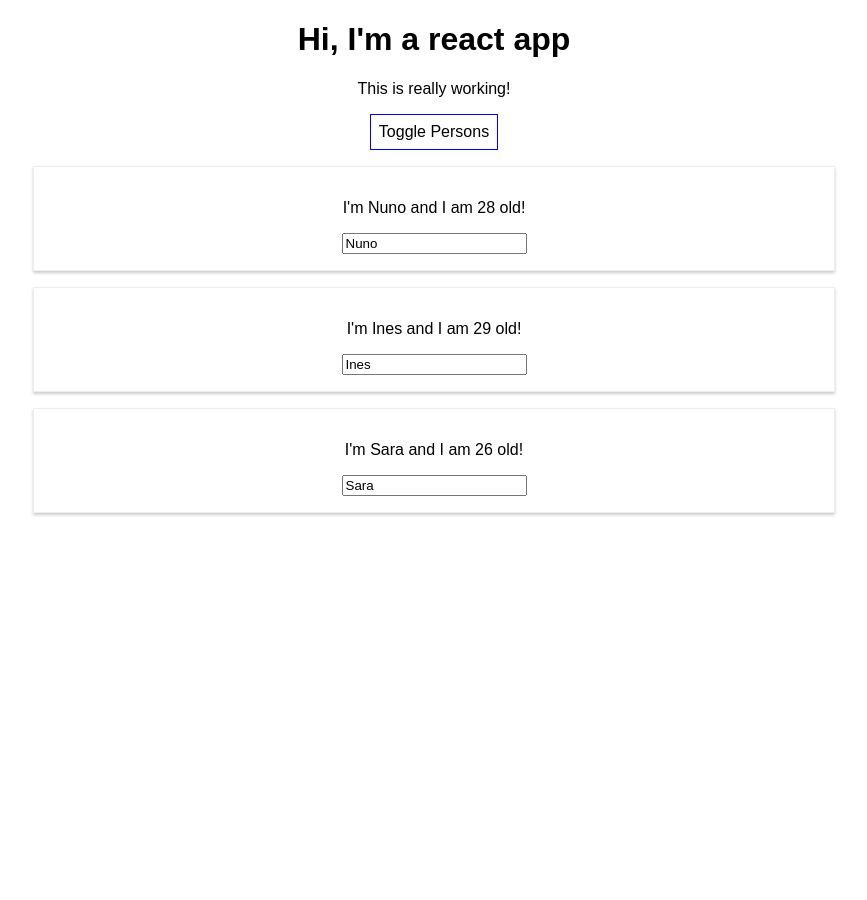
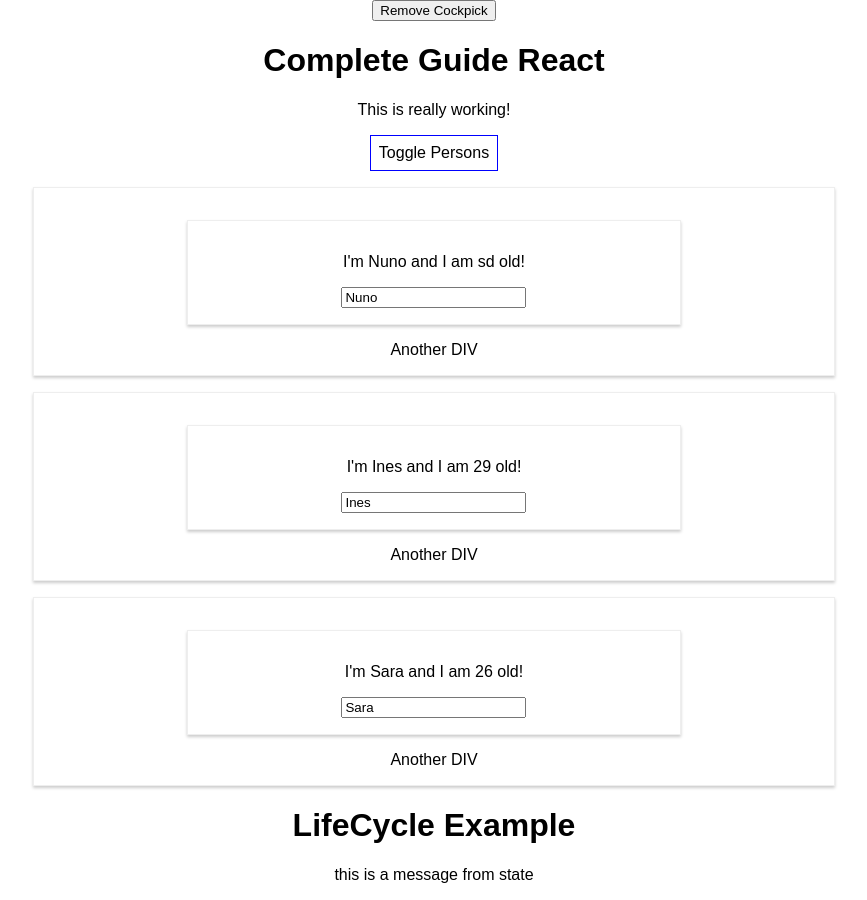
Before and after one commit to nbentoneves/react-guide, a React (Create React App) app: page / in a window 1280 px wide. Both pictures are taken after a click on the button "Toggle Persons". Shown: the whole page, without its empty margins (206-1073 px from the left). Before the commit the page ends 800 px from the top, so only its background shows below. Built offline with nearby package versions, Linux system fonts and the light colour scheme.

Commit message:
Section 7

```diff
--- a/package.json
+++ b/package.json
@@ -3,6 +3,7 @@
   "version": "0.1.0",
   "private": true,
   "dependencies": {
+    "prop-types": "^15.7.2",
     "react": "^16.13.1",
     "react-dom": "^16.13.1",
     "react-scripts": "1.1.5"
--- a/src/components/Cockpit/Cockpit.js
+++ b/src/components/Cockpit/Cockpit.js
@@ -1,6 +1,8 @@
-import React from 'react';
+import React, {useEffect} from 'react';
 
 const Cockpit = (props) => {
+
+    console.log("[Cockpit.js] render")
 
     /**
      * 49. Inline style
@@ -13,9 +15,32 @@
         cursor: 'pointer'
     };
 
+    useEffect(() => {
+        console.log("[Cockpit.js] useEffect")
+
+        //Http request...
+        //Run always when the component is update
+        setTimeout(() => {
+            alert('saved data to cloud!');
+        }, 1000);
+
+        return () => {
+            //It runs BEFORE the main useEffect function runs, but AFTER the (first) render cycle
+            console.log("[Cockpit.js] clean up")
+        };
+    }, []);
+
+    useEffect(() => {
+        console.log("[Cockpit.js] 2nd useEffect")
+        return () => {
+            //It runs BEFORE the main useEffect function runs, but AFTER the (first) render cycle
+            console.log("[Cockpit.js] 2nd clean up")
+        };
+    });
+
     return (
         <div>
-            <h1>Hi, I'm a react app</h1>
+            <h1>{props.title}</h1>
             <p>This is really working!</p>
             <button
                 style={style}
@@ -25,4 +50,4 @@
     );
 };
 
-export default Cockpit;
+export default React.memo(Cockpit);
--- /dev/null
+++ b/src/components/LifeCycles/LifeCycle.js
@@ -0,0 +1,40 @@
+import React, {Component} from "react";
+
+
+class LifeCycle extends Component {
+
+    constructor(props) {
+        super(props);
+        console.log("[LifeCycle.js] constructor");
+
+        this.state = {
+            msgFromState: "this is a message from state"
+        }
+    }
+
+    static getDerivedStateFromProps(props, state) {
+        console.log("[LifeCycle.js] getDerivedStateFromProps", props, state)
+        return state;
+    }
+
+    componentDidMount() {
+        console.log("[LifeCycle.js] componentDidMount")
+    }
+
+    /*
+        componentWillMount() {
+            console.log("[LifeCycle.js] componentWillMount")
+        }
+    */
+
+    render() {
+        console.log("[LifeCycle.js] render")
+
+        return (
+            <p>{this.state.msgFromState}</p>
+        )
+    }
+
+}
+
+export default LifeCycle;
--- a/src/components/Persons/Person/Person.js
+++ b/src/components/Persons/Person/Person.js
@@ -1,5 +1,8 @@
-import React from 'react';
+import React, {Component} from 'react';
 import './Person.css';
+import Aux from "../../../hoc/Aux";
+import withClass from "../../../hoc/withClass";
+import PropTypes from "prop-types";
 
 /**
  * This is a functional component (also referred to as "presentational", "stateless")
@@ -15,15 +18,32 @@
  * ---
  */
 
-const Person = (props) => {
-    //return <p>I'm a person and I am {Math.floor(Math.random() * 30)} old!</p>
-    return (
-        <div className="Person">
-            <p onClick={props.click}>I'm {props.name} and I am {props.age} old!</p>
-            <p>{props.children}</p>
-            <input type="text" onChange={props.changed} value={props.name}/>
-        </div>
-    )
+class Person extends Component {
+
+    render() {
+
+        console.log("[Person.js] render")
+
+        //return <p>I'm a person and I am {Math.floor(Math.random() * 30)} old!</p>
+        return (
+            //You can use the Aux hoc component (high order component...advanced technique for reusing components
+            <React.Fragment>
+                <div className="Person">
+                    <p onClick={this.props.click}>I'm {this.props.name} and I am {this.props.age} old!</p>
+                    <p>{this.props.children}</p>
+                    <input type="text" onChange={this.props.changed} value={this.props.name}/>
+                </div>
+                <div> Another DIV</div>
+            </React.Fragment>
+        )
+    }
+}
+
+Person.propTypes = {
+    click: PropTypes.func,
+    name: PropTypes.string,
+    age: PropTypes.number,
+    changed: PropTypes.func
 };
 
-export default Person;
+export default withClass(Person, "Person");
--- a/src/components/Persons/Persons.js
+++ b/src/components/Persons/Persons.js
@@ -1,14 +1,62 @@
-import React from 'react';
+import React, {Component, PureComponent} from 'react';
 import Person from "./Person/Person";
 
-const Persons = (props) => props.persons.map((person, index) => {
+class Persons extends PureComponent {
+
+    /*
+        static getDerivedStateFromProps(props, state) {
+            console.log("[Persons.js] getDerivedStateFromProps")
+            return state;
+        }
+    */
+
+    /*
+        componentWillReceiveProps(nextProps, nextContext) {
+            console.log("[Persons.js] componentWillReceiveProps", nextProps)
+        }
+    */
+
+    /*
+        shouldComponentUpdate(nextProps, nextState, nextContext) {
+            console.log("[Persons.js] shouldComponentUpdate")
+            //97. This compare the pointer (reference)
+            if (nextProps.persons !== this.props.persons ||
+                nextProps.changed !== this.props.changed ||
+                nextProps.clicked !== this.props.clicked){
+                return true;
+            }
+            return false;
+        }
+    */
+
+    getSnapshotBeforeUpdate(prevProps, prevState) {
+        console.log("[Persons.js] getSnapshotBeforeUpdate")
+        return {message: 'Snapshot!'};
+    }
+
+    componentDidUpdate(prevProps, prevState, snapshot) {
+        console.log("[Persons.js] componentDidUpdate")
+        console.log(snapshot)
+    }
+
+    componentWillUnmount() {
+        console.log("[Persons.js] componentWillUnmount")
+    }
+
+    render() {
+
+        console.log("[Persons.js] render")
+
+        return this.props.persons.map((person, index) => {
             return <Person
                 //Index not help react
                 key={person.id}
-            click={() => props.clicked(index)}
+                click={() => this.props.clicked(index)}
                 name={person.name}
                 age={person.age}
-            changed={(event) => props.changed(event, person.id)}/>
+                changed={(event) => this.props.changed(event, person.id)}/>
         });
+    }
+}
 
 export default Persons;
--- a/src/containers/App.js
+++ b/src/containers/App.js
@@ -1,7 +1,10 @@
-import React, {useState} from 'react';
+import React, {Fragment, useState} from 'react';
 import './App.css';
 import Persons from "../components/Persons/Persons";
 import Cockpit from "../components/Cockpit/Cockpit";
+import LifeCycle from "../components/LifeCycles/LifeCycle";
+import withClass from "../hoc/withClass";
+import Aux from "../hoc/Aux";
 
 /**
  * 38. Manage information inside component you should use state, changing state the react will rerender the DOM
@@ -16,7 +19,7 @@
 const app = props => {
 
     const [persons, setPersons] = useState([
-        {id: 1, name: 'Nuno', age: 28},
+        {id: 1, name: 'Nuno', age: "sd"},
         {id: 2, name: 'Ines', age: 29},
         {id: 3, name: 'Sara', age: 26}
     ]);
@@ -24,6 +27,10 @@
     const [showPersons, setShowPersons] = useState(false)
 
     const [other, setOther] = useState("some other value")
+
+    const [showCockpick, setShowCockpick] = useState(true)
+
+    const [counter, setCounter] = useState(0)
 
     /**
      * 46. A why to passing method references between components
@@ -71,19 +78,30 @@
     // 54. Clean way to handling why dynamic content
     if (showPersons) {
         personsContent = <Persons
-                persons={persons}
-                clicked={deletePersonHandler}
-                changed={switchNameHandler}/>
+            persons={persons}
+            clicked={deletePersonHandler}
+            changed={switchNameHandler}/>
     }
 
     return (
-        <div className="App">
-            <Cockpit clicked={togglePersonHandler}/>
+
+        <Aux>
+            <button onClick={() => {
+                setShowCockpick(!setShowCockpick)
+            }}>Remove Cockpick
+            </button>
+            {showCockpick ? <Cockpit
+                showPersons={showPersons}
+                clicked={togglePersonHandler}
+                title="Complete Guide React"/> : null}
             {personsContent}
-        </div>
+            <h1>LifeCycle Example</h1>
+            <LifeCycle title="This is a title"/>
+        </Aux>
+
         //This is javascript (JSX), not html.
         //React.createElement("div", {className: 'App'}, React.createElement("h1", null, "Hi, I\'m a React App!"))
     )
 }
 
-export default app;
+export default withClass(app, "App");
--- /dev/null
+++ b/src/hoc/Aux.js
@@ -0,0 +1,5 @@
+import React from 'react';
+
+const Aux = props => props.children;
+
+export default Aux;
--- /dev/null
+++ b/src/hoc/withClass.js
@@ -0,0 +1,12 @@
+import React from 'react';
+
+//107. You should pass the properties to the Wrapped component
+const WithClass = (WrappedComponent, className) => {
+    return props => (
+        <div className={className}>
+            <WrappedComponent {...props} />
+        </div>
+    );
+}
+
+export default WithClass;
```
Lines whose indentation alone changed are shown as unchanged.
